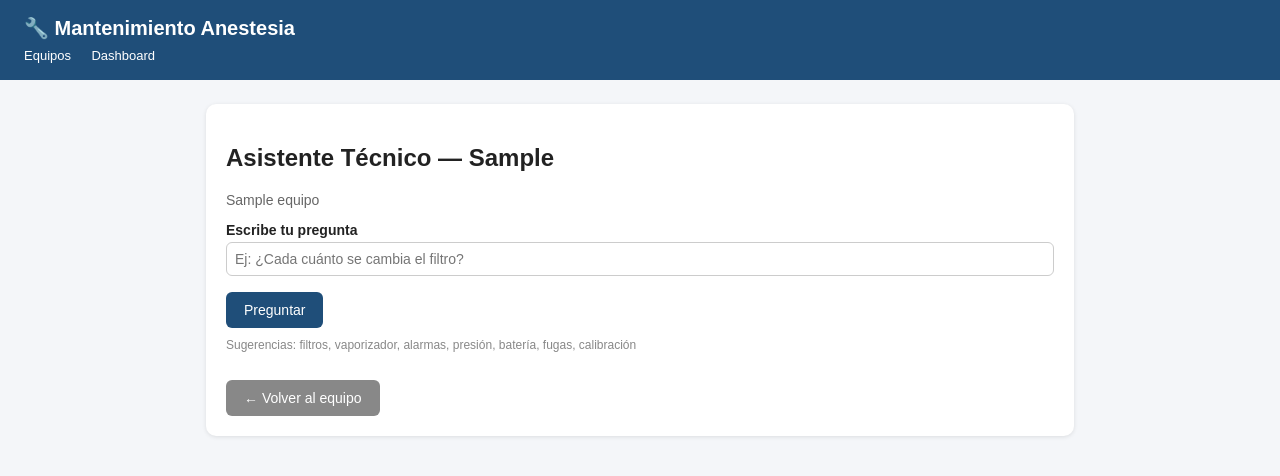
After one commit to hesneyhutorressa-prog/anestesia-app, a Flask app: page /equipos/1/asistente/ in a window 1280 px wide. The commit adds this page. Shown: the top 476 px of the page. Run offline with Flask 3, Linux system fonts and the light colour scheme; tables that the repository leaves empty hold one stand-in row (values such as "Sample post").

Commit message:
Semana 4: asistente IA simulado - proyecto completo

```diff
--- a/app/__init__.py
+++ b/app/__init__.py
@@ -21,6 +21,7 @@ def create_app():
     from .routes.evidencias import evidencias_bp
     from .routes.manuales import manuales_bp
     from .routes.dashboard import dashboard_bp
+    from .routes.asistente import asistente_bp
     app.register_blueprint(main_bp)
     app.register_blueprint(equipos_bp)
     app.register_blueprint(hoja_vida_bp)
@@ -30,6 +31,7 @@ def create_app():
     app.register_blueprint(evidencias_bp)
     app.register_blueprint(manuales_bp)
     app.register_blueprint(dashboard_bp)
+    app.register_blueprint(asistente_bp)
 
     with app.app_context():
         db.create_all()
--- /dev/null
+++ b/app/routes/asistente.py
@@ -0,0 +1,64 @@
+from flask import Blueprint, render_template, request
+from ..models import Equipo
+
+asistente_bp = Blueprint("asistente", __name__, url_prefix="/equipos/<int:equipo_id>/asistente")
+
+BASE_CONOCIMIENTO = [
+    (["filtro", "filtros"],
+     "Los filtros bacterianos/virales del circuito respiratorio deben revisarse en cada mantenimiento preventivo "
+     "y cambiarse según lo indicado en el manual del fabricante (generalmente cada 15-30 días de uso continuo, "
+     "o antes si se observa obstrucción o humedad excesiva)."),
+
+    (["vaporizador", "agente anestesico", "agente anestésico"],
+     "El vaporizador debe calibrarse periódicamente según el cronograma del fabricante. Verifica fugas con la "
+     "prueba de presión negativa antes de cada uso, y nunca lo llenes por encima del nivel máximo indicado."),
+
+    (["alarma", "alarmas"],
+     "Si una alarma no cede, primero verifica que los parámetros configurados sean correctos para el paciente/"
+     "prueba. Si persiste, revisa las conexiones de los sensores asociados y consulta el manual de servicio "
+     "cargado en la sección de Manuales de este equipo antes de intervenir el equipo."),
+
+    (["presion", "presión"],
+     "Ante una alarma de presión, revisa primero posibles fugas o desconexiones en el circuito respiratorio, "
+     "y confirma que el flujo de gas fresco esté dentro de rango. Documenta el hallazgo en el Checklist."),
+
+    (["bateria", "batería"],
+     "La batería de respaldo debe probarse en cada mantenimiento preventivo desconectando momentáneamente la "
+     "energía eléctrica y verificando que el equipo mantenga la ventilación y monitorización sin interrupciones."),
+
+    (["fuga", "fugas"],
+     "Para detectar fugas en el circuito, realiza la prueba de hermeticidad indicada en el manual de servicio "
+     "del equipo (usualmente ocluyendo la pieza en Y y verificando la caída de presión)."),
+
+    (["calibracion", "calibración"],
+     "La calibración debe realizarse con la periodicidad indicada por el fabricante o el área de metrología "
+     "de la institución, y quedar documentada en la Hoja de Vida del equipo."),
+]
+
+RESPUESTA_DEFECTO = (
+    "No tengo información específica sobre eso todavía. Te recomiendo revisar el manual técnico del equipo "
+    "(sección Manuales) o consultar con el área de ingeniería clínica. "
+    "Puedes preguntarme sobre: filtros, vaporizador, alarmas, presión, batería, fugas o calibración."
+)
+
+
+def buscar_respuesta(pregunta):
+    pregunta_lower = pregunta.lower()
+    for palabras_clave, respuesta in BASE_CONOCIMIENTO:
+        if any(palabra in pregunta_lower for palabra in palabras_clave):
+            return respuesta
+    return RESPUESTA_DEFECTO
+
+
+@asistente_bp.route("/", methods=["GET", "POST"])
+def chat(equipo_id):
+    equipo = Equipo.query.get_or_404(equipo_id)
+    pregunta = None
+    respuesta = None
+
+    if request.method == "POST":
+        pregunta = request.form.get("pregunta", "").strip()
+        if pregunta:
+            respuesta = buscar_respuesta(pregunta)
+
+    return render_template("asistente/chat.html", equipo=equipo, pregunta=pregunta, respuesta=respuesta)
--- /dev/null
+++ b/app/templates/asistente/chat.html
@@ -0,0 +1,29 @@
+{% extends "base.html" %}
+{% block title %}Asistente IA - {{ equipo.codigo_interno }}{% endblock %}
+{% block content %}
+<div class="card">
+    <h2>Asistente Técnico — {{ equipo.codigo_interno }}</h2>
+    <p style="color:#666; font-size:14px;">{{ equipo.nombre }}</p>
+
+    <form method="POST">
+        <label>Escribe tu pregunta</label>
+        <input type="text" name="pregunta" placeholder="Ej: ¿Cada cuánto se cambia el filtro?" value="{{ pregunta or '' }}" required>
+        <button type="submit">Preguntar</button>
+    </form>
+
+    <p style="font-size:12px; color:#888; margin-top:10px;">
+        Sugerencias: filtros, vaporizador, alarmas, presión, batería, fugas, calibración
+    </p>
+
+    {% if respuesta %}
+    <div style="background:#eaf2fb; border-left:4px solid #1f4e79; padding:14px; border-radius:6px; margin-top:20px;">
+        <p style="font-size:13px; color:#1f4e79; font-weight:bold; margin:0 0 6px 0;">Tú preguntaste:</p>
+        <p style="margin:0 0 14px 0;">{{ pregunta }}</p>
+        <p style="font-size:13px; color:#1f4e79; font-weight:bold; margin:0 0 6px 0;">Asistente:</p>
+        <p style="margin:0;">{{ respuesta }}</p>
+    </div>
+    {% endif %}
+
+    <a class="btn" href="{{ url_for('equipos.pantalla_principal', equipo_id=equipo.id) }}" style="background:#888;">← Volver al equipo</a>
+</div>
+{% endblock %}
--- a/app/templates/equipos/pantalla_principal.html
+++ b/app/templates/equipos/pantalla_principal.html
@@ -15,10 +15,8 @@
         <a class="btn" href="{{ url_for('inventario.listar', equipo_id=equipo.id) }}">Inventario</a>
         <a class="btn" href="{{ url_for('checklist.nuevo', equipo_id=equipo.id) }}">Nuevo Checklist</a>
         <a class="btn" href="{{ url_for('historial.listar', equipo_id=equipo.id) }}">Historial</a>
-        <a class="btn" href="{{ url_for('manuales.listar', equipo_id=equipo.id) }}">Manuales</a>
+                <a class="btn" href="{{ url_for('manuales.listar', equipo_id=equipo.id) }}">Manuales</a>
+        <a class="btn" href="{{ url_for('asistente.chat', equipo_id=equipo.id) }}">Asistente IA</a>
     </div>
-    <p style="color:#888; font-size:14px; margin-top:16px;">
-        (Próximamente: Dashboard, Asistente IA)
-    </p>
 </div>
 {% endblock %}
```
